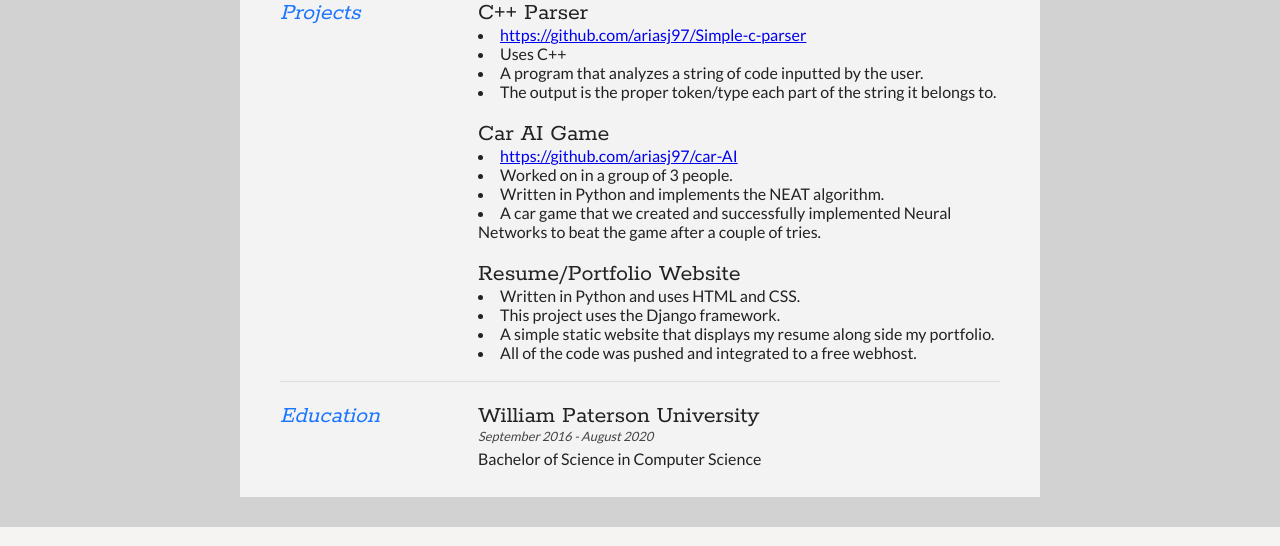
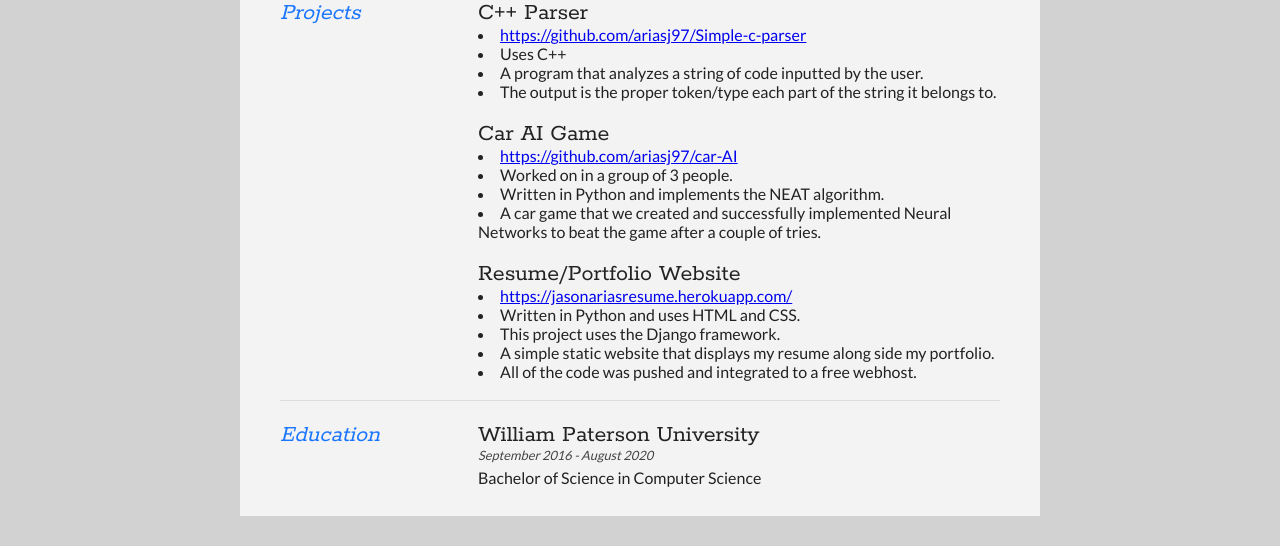
Before and after one commit to ariasj97/Resume-Portfolio-Website, a Django app: page / in a window 1280 px wide. Shown: the part 598-1144 px from the top of the page. Run offline with Django 3.2, Linux system fonts and the light colour scheme.

Commit message:
added some html

```diff
--- a/resumesite/templates/home.html
+++ b/resumesite/templates/home.html
@@ -103,6 +103,7 @@
 
 				<article>
 					<h2>Resume/Portfolio Website</h2>
+					<li><a href="https://jasonariasresume.herokuapp.com/">https://jasonariasresume.herokuapp.com/</a></li>
 					<li>Written in Python and uses HTML and CSS.</li>
 					<li>This project uses the Django framework.</li>
 					<li>A simple static website that displays my resume along side my portfolio.</li>
```
